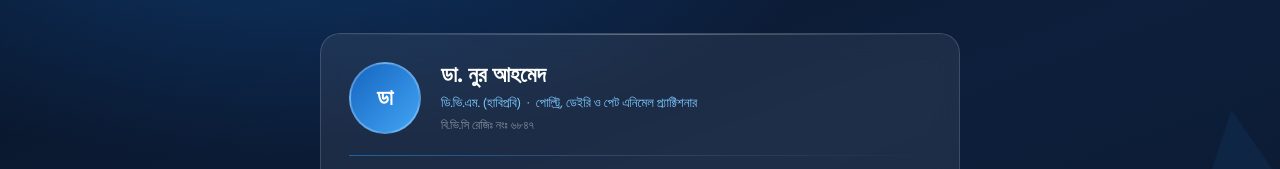
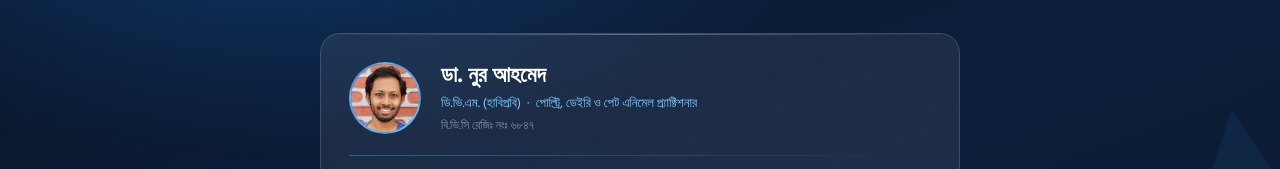
Before and after one commit to nur-hstu/vet-bridge, a plain HTML site: page index.html in a window 1280 px wide. Shown: the part 210-379 px from the top of the page. Drawn offline with Linux system fonts and the light colour scheme.

Commit message:
Update index.html

```diff
--- a/index.html
+++ b/index.html
@@ -215,7 +215,9 @@
     display: flex; align-items: center; justify-content: center;
     font-family: 'Montserrat', sans-serif; font-size: 22px; font-weight: 900;
     color: white; flex-shrink: 0; border: 2px solid var(--avatar-border);
+    overflow: hidden;
   }
+  .avatar img { width: 100%; height: 100%; object-fit: cover; display: block; }
   .profile-info h2 { font-size: 22px; font-weight: 700; color: var(--heading); line-height: 1.2; margin-bottom: 4px; }
   .profile-info .degree { font-size: 13px; color: var(--degree); margin-bottom: 2px; }
   .profile-info .reg { font-size: 12px; color: var(--reg); }
@@ -359,7 +361,7 @@
   <!-- Doctor Profile -->
   <div class="glass-card fade-up">
     <div class="profile-header">
-      <div class="avatar">ডা</div>
+      <div class="avatar"><img src="nurPhoto512.jpg" alt="ডা. নুর আহমেদ" onerror="this.style.display='none';this.parentNode.innerHTML='ডা'"></div>
       <div class="profile-info">
         <h2>ডা. নুর আহমেদ</h2>
         <div class="degree">ডি.ভি.এম. (হাবিপ্রবি) &nbsp;·&nbsp; পোল্ট্রি, ডেইরি ও পেট এনিমেল প্র্যাক্টিশনার</div>
```
